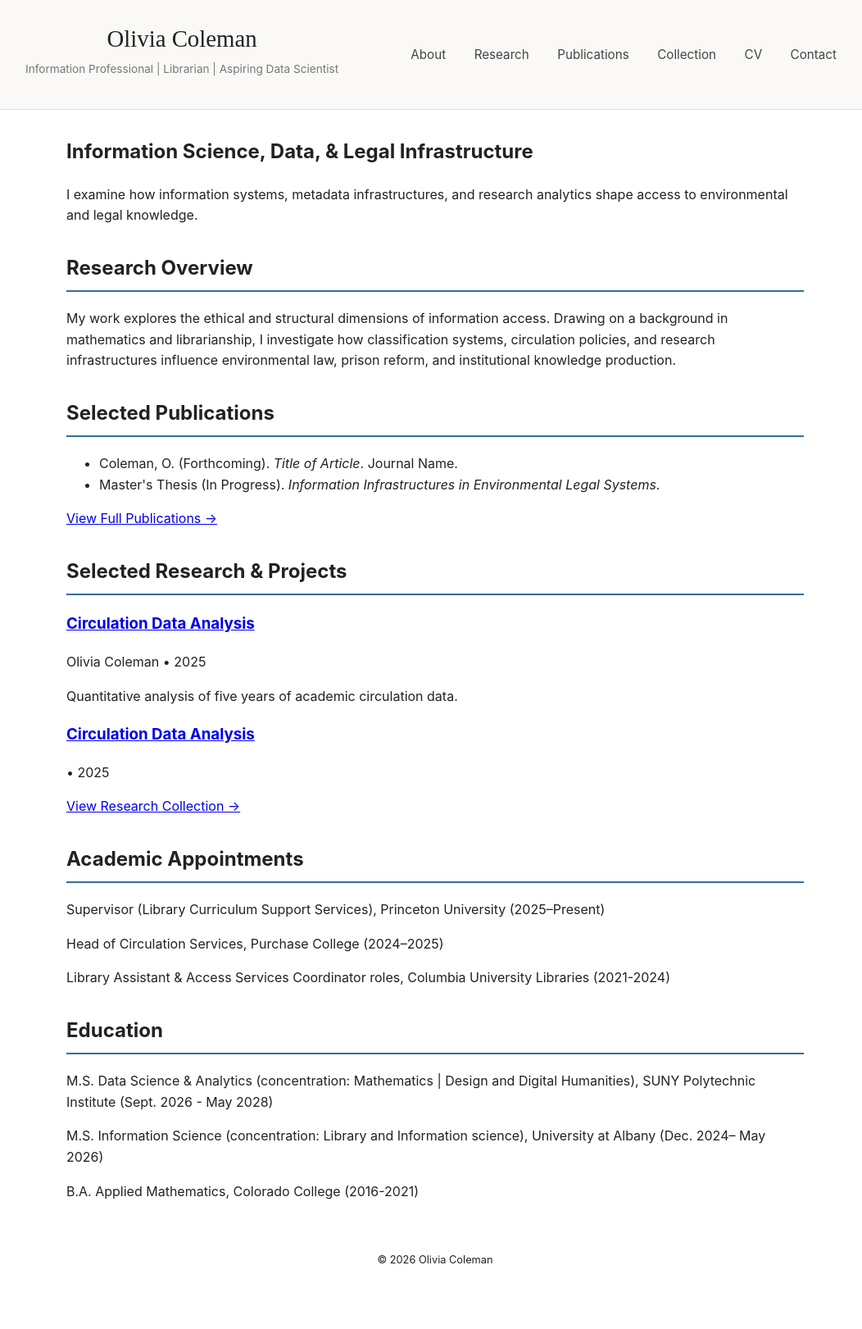
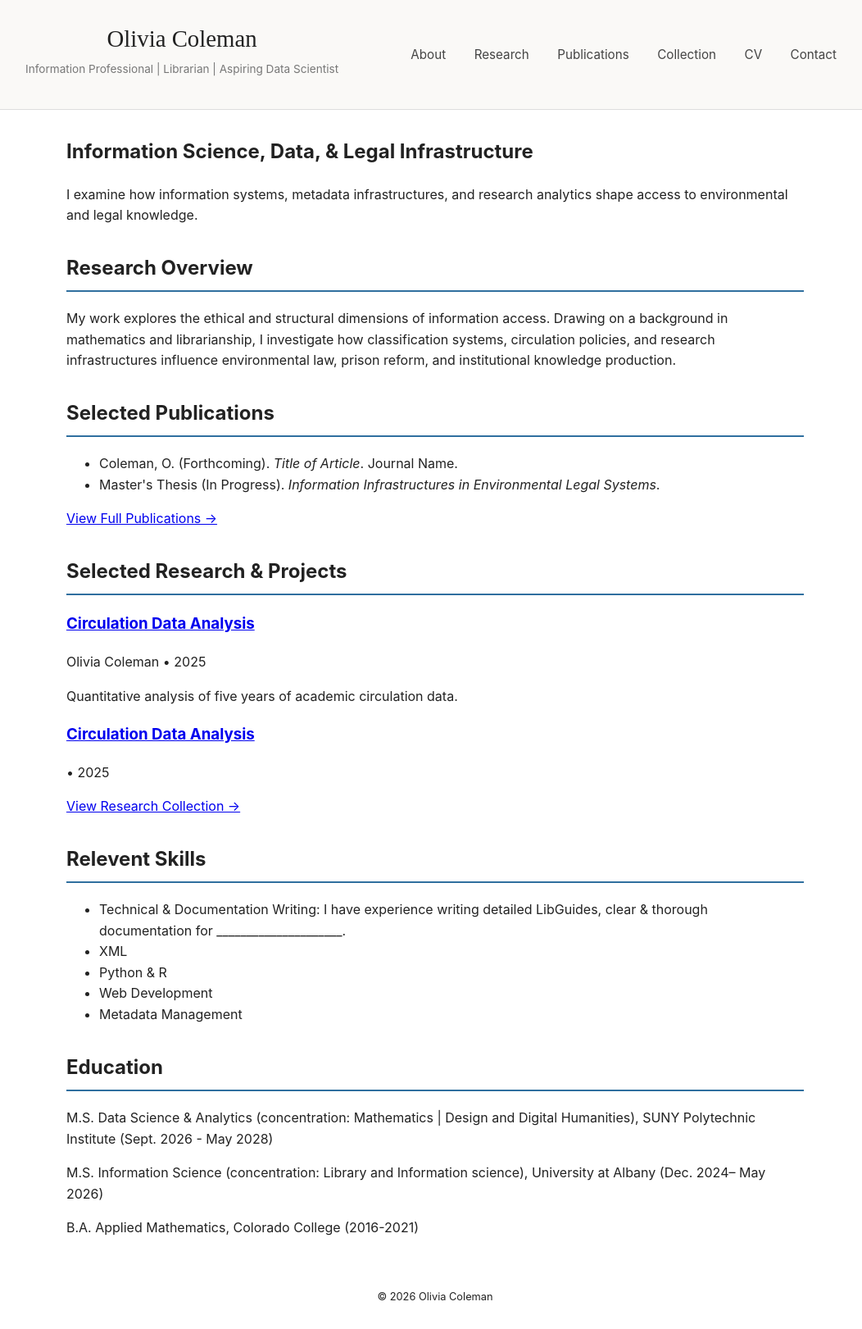
Before and after one commit to caivilo/caivilo.github.io, a Jekyll site: the page built from index.md, in a window 1280 px wide. Shown: the whole page at 82% size, without its empty margins (109-1161 px from the left). Built offline with Jekyll 4.4.1, drawn with Linux system fonts in a browser that asks for light colours; before the commit the page ends 1576 px from its top, so only the background shows below that.

Commit message:
Update index.md
Added a relevant skills section to replace academic accomplishments.

```diff
--- a/index.md
+++ b/index.md
@@ -54,16 +54,14 @@ title: Home
 </section>
 
 <section>
-  <h2>Academic Appointments</h2>
-  <p>
-    Supervisor (Library Curriculum Support Services), Princeton University (2025–Present)
-  </p>
-  <p>
-    Head of Circulation Services, Purchase College (2024–2025)
-  </p>
-  <p>
-    Library Assistant & Access Services Coordinator roles, Columbia University Libraries (2021-2024)
-  </p>
+  <h2>Relevent Skills</h2>
+<ul>
+  <li>Technical & Documentation Writing: I have experience writing detailed LibGuides, clear & thorough documentation for _____________________.</li>
+  <li>XML</li>
+  <li>Python & R</li>
+  <li>Web Development</li>
+  <li>Metadata Management</li>
+</ul>
 </section>
 
 <section>
```
